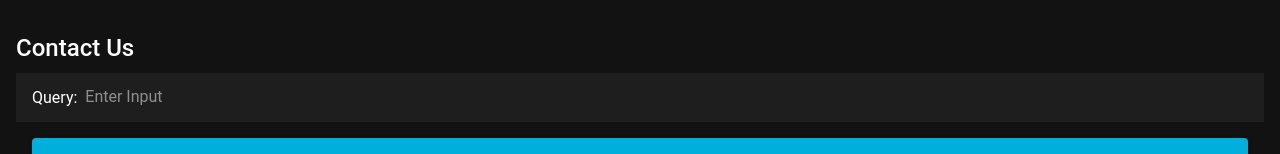
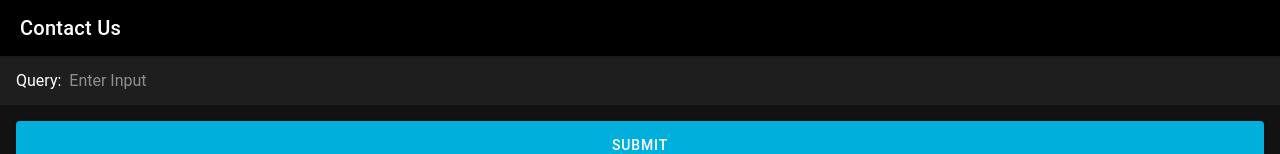
Before and after one commit to cfg2020apac/team-3, a React (Create React App) app in the folder ionic/BWSApp/: page /tabs/contact in a window 1280 px wide. Shown: the top 154 px of the page. Built offline with nearby package versions, Linux system fonts and the light colour scheme; no server answers.

Commit message:
standardise contact page with rest of app

```diff
--- a/ionic/BWSApp/src/components/QueriesCard.tsx
+++ b/ionic/BWSApp/src/components/QueriesCard.tsx
@@ -10,7 +10,7 @@ interface ComponentProps {
 
 const QueriesCard: React.FC<ComponentProps> = ({id, query, datetime, resolved}) => {
   return(
-    <IonItem>
+    <IonItem lines="none">
       <IonCard>
         <IonCardHeader>
           <IonCardSubtitle>{moment(datetime).format("MMMM Do YYYY")}</IonCardSubtitle>
--- a/ionic/BWSApp/src/pages/tab-pages/ContactForm.tsx
+++ b/ionic/BWSApp/src/pages/tab-pages/ContactForm.tsx
@@ -1,4 +1,4 @@
-import { IonContent, IonPage, IonText, IonItem, IonLabel, IonInput, IonButton, IonAlert, IonList } from "@ionic/react";
+import { IonContent, IonPage, IonText, IonItem, IonLabel, IonInput, IonButton, IonAlert, IonList, IonToolbar, IonTitle, IonHeader } from "@ionic/react";
 import React, { useState, useEffect } from "react";
 import { useForm } from 'react-hook-form';
 import axios from 'axios';
@@ -27,10 +27,12 @@ const ContactForm: React.FC = () => {
 
   return (
     <IonPage>
-      <IonContent className="ion-padding">
-        <IonText color="muted">
-          <h2>Contact Us</h2>
-        </IonText>
+        <IonHeader>
+            <IonToolbar>
+            <IonTitle>Contact Us</IonTitle>
+            </IonToolbar>
+        </IonHeader>
+      <IonContent fullscreen>
         <form onSubmit={handleSubmit(submitQuery)}>
             <IonItem>
                 <IonLabel>Query:</IonLabel>
```
